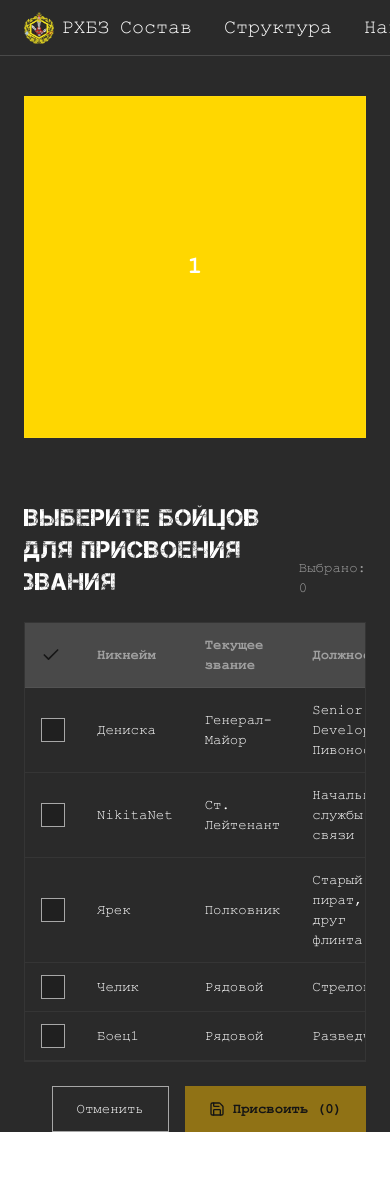
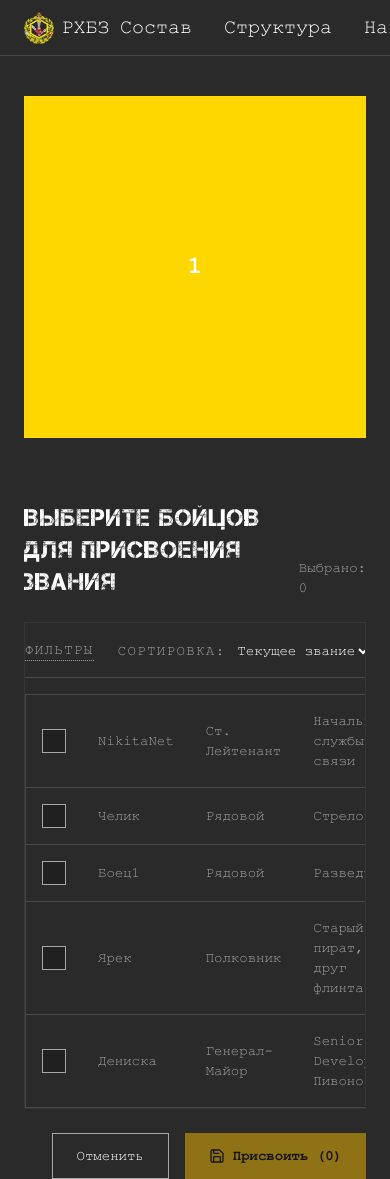
Before and after one commit to YupiSoftwarePunk/TacticalUnit, a Next.js app in the folder Client/: page /ranks/assign-rank/1 in a window 390 px wide. Shown: the top 1179 px of the page. Before the commit the page ends 1132 px from the top, so only its background shows below. Built offline with nearby package versions, Linux system fonts and the light colour scheme.

Commit message:
refactor assign-post and assign-rank pages

```diff
--- a/Client/src/app/posts/assign-post/[postName]/page.tsx
+++ b/Client/src/app/posts/assign-post/[postName]/page.tsx
@@ -1,59 +1,22 @@
 "use client";
 
 import { useState, useEffect } from "react";
+import React from "react";
+import { Check } from "lucide-react";
+
 import { MainHeader } from "@/components/Header/MainHeader";
 import { LoadingScreen, ErrorScreen } from "@/components/StatusScreens/Screens";
-import { Check, X, Save } from "lucide-react";
-import Link from "next/link";
-import React from "react";
+import UniversalTable, { ColumnConfig } from "@/widgets/universalList/universalTable";
+import { AssignInfoHeader } from "@/components/AssignScreens/AssignInfoHeader";
+import { AssignFooter } from "@/components/AssignScreens/AssignFooter";
 import { PostService } from "@/shared/api/services/postService";
 
-// TODO: В будущем нужно будет заменить моковые данные на реальные API вызовы к бэкенду для получения информации о наградах и юнитах, а также для назначения наград юнитам. Сейчас же мы используем статические данные для демонстрации интерфейса и логики работы страницы.
-// Разбить страницу на компоненты
-// Заменить рендер таблицы с данными на вызов универсального компонента таблицы
-
 const MOCK_UNITS_DATA = [
-    {
-        discordId: "123456789",
-        nickname: "Дениска",
-        rank: "Генерал-Майор",
-        currentPost: "Senior Developer",
-        steamId: "632641236412378",
-    },
-    {
-        discordId: "987654321",
-        nickname: "NikitaNet",
-        rank: "Ст. Лейтенант",
-        currentPost: "Начальник службы связи",
-        steamId: "76561198000000002",
-    },
-    {
-        discordId: "555555555",
-        nickname: "Ярек",
-        rank: "Полковник",
-        currentPost: "Старый пират",
-        steamId: "76561198000000003",
-    },
-    {
-        discordId: "444444444",
-        nickname: "Челик",
-        rank: "Рядовой",
-        currentPost: "Стрелок",
-        steamId: "76561198000000004",
-    },
-    {
-        discordId: "333333333",
-        nickname: "Боец1",
-        rank: "Рядовой",
-        currentPost: "Разведчик",
-        steamId: "76561198000000005",
-    },
-];
-
-const COLUMNS_CONFIG = [
-    { key: "nickname", label: "Никнейм", sortable: false, filterable: true },
-    { key: "rank", label: "Звание", sortable: true, filterable: true },
-    { key: "currentPost", label: "Текущая должность", sortable: false, filterable: true },
+    { discordId: "123456789", nickname: "Дениска", rank: "Генерал-Майор", currentPost: "Senior Developer", steamId: "632641236412378" },
+    { discordId: "987654321", nickname: "NikitaNet", rank: "Ст. Лейтенант", currentPost: "Начальник службы связи", steamId: "76561198000000002" },
+    { discordId: "555555555", nickname: "Ярек", rank: "Полковник", currentPost: "Старый пират", steamId: "76561198000000003" },
+    { discordId: "444444444", nickname: "Челик", rank: "Рядовой", currentPost: "Стрелок", steamId: "76561198000000004" },
+    { discordId: "333333333", nickname: "Боец1", rank: "Рядовой", currentPost: "Разведчик", steamId: "76561198000000005" },
 ];
 
 export default function AssignPostPage({ params }: { params: Promise<{ postName: string }> }) {
@@ -68,11 +31,8 @@ export default function AssignPostPage({ params }: { params: Promise<{ postName:
         const fetchData = async () => {
             try {
                 setLoading(true);
-                // позже тут будет API вызов
-                // const postData = await PostService.getById(postId);
-                // setPost(postData);
-
-                const mockPost: IPost = {
+                // Имитация API вызова
+                const mockPost = {
                     Id: 1,
                     Name: postName || "Офицер",
                     Description: "Должность офицера",
@@ -105,7 +65,8 @@ export default function AssignPostPage({ params }: { params: Promise<{ postName:
         const newSelected = new Set(selectedUnits);
         if (newSelected.has(discordId)) {
             newSelected.delete(discordId);
-        } else {
+        }
+        else {
             newSelected.add(discordId);
         }
         setSelectedUnits(newSelected);
@@ -113,17 +74,9 @@ export default function AssignPostPage({ params }: { params: Promise<{ postName:
 
     const handleAssign = async () => {
         if (!post || selectedUnits.size === 0) return;
-
         try {
             setIsSaving(true);
-            // позже тут будут API вызовы
-            // for (const unitDiscordId of selectedUnits) {
-            //     await PostService.assignToUnit(post.Id, {
-            //         method: 'POST',
-            //         body: JSON.stringify({ unitId: unitDiscordId })
-            //     });
-            // }
-
+            // Имитация POST запроса
             await new Promise(resolve => setTimeout(resolve, 1000));
             setIsSaving(false);
             setSelectedUnits(new Set());
@@ -132,6 +85,33 @@ export default function AssignPostPage({ params }: { params: Promise<{ postName:
             setError("Ошибка при назначении должности");
             setIsSaving(false);
         }
+    };
+
+    const tableColumns: ColumnConfig[] = [
+        {
+            key: "selection",
+            label: "Выбор",
+            sortable: false,
+            filterable: false,
+            className: "w-12",
+            render: (_, item: any) => (
+                <button
+                    onClick={() => toggleUnitSelection(item.discordId)}
+                    className="flex items-center justify-center w-6 h-6 border border-border-secondary bg-bg-dark hover:bg-bg-accent hover:text-black transition-colors"
+                >
+                    {selectedUnits.has(item.discordId) && (
+                        <Check className="w-4 h-4" />
+                    )}
+                </button>
+            )
+        },
+        { key: "nickname", label: "Никнейм", sortable: false, filterable: true },
+        { key: "rank", label: "Звание", sortable: true, filterable: true },
+        { key: "currentPost", label: "Текущая должность", sortable: false, filterable: true },
+    ];
+
+    const handleExport = (data: any[]) => {
+        console.log("Экспорт данных:", data);
     };
 
     if (loading) return <LoadingScreen />;
@@ -143,9 +123,11 @@ export default function AssignPostPage({ params }: { params: Promise<{ postName:
             <MainHeader />
             <div className="flex flex-1 w-full bg-bg-primary transition-colors duration-300">
                 <div className="max-w-[1200px] mx-auto pt-10 px-6 w-full animate-in fade-in duration-500">
-                    <div className="mb-12">
-                        <div className="flex gap-8 mb-8">
-                            <div className="w-full md:w-[200px] shrink-0">
+
+                    <AssignInfoHeader
+                        title={post.Name}
+                        description={post.Description}
+                        mediaNode={
                             <div
                                 className="relative aspect-square border border-black/10 dark:border-white/5 flex items-center justify-center flex-col gap-4"
                                 style={{ backgroundColor: post.Color }}
@@ -154,21 +136,8 @@ export default function AssignPostPage({ params }: { params: Promise<{ postName:
                                     {post.Name}
                                 </div>
                             </div>
-                            </div>
-                            <div className="flex-1">
-                                <div className="border border-black/10 dark:border-white/5 bg-gray-100 dark:bg-[#1a1a1a] p-4 mb-4">
-                                    <h1 className="text-accent font-text-bold uppercase tracking-wider text-lg">
-                                        {post.Name}
-                                    </h1>
-                                </div>
-                                <div className="border border-black/10 dark:border-white/5 bg-gray-100 dark:bg-[#1a1a1a] p-4">
-                                    <p className="text-black dark:text-text-primary font-text text-sm leading-relaxed">
-                                        {post.Description}
-                                    </p>
-                                </div>
-                            </div>
-                        </div>
-                    </div>
+                        }
+                    />
 
                     <div className="mt-16">
                         <div className="flex justify-between items-end mb-6">
@@ -181,69 +150,21 @@ export default function AssignPostPage({ params }: { params: Promise<{ postName:
                         </div>
 
                         <div className="border border-black/10 dark:border-white/5 overflow-hidden mb-6">
-                            <table className="w-full">
-                                <thead className="bg-bg-secondary border-b border-black/10 dark:border-white/5">
-                                    <tr>
-                                        <th className="w-12 px-4 py-3">
-                                            <Check className="w-5 h-5" />
-                                        </th>
-                                        {COLUMNS_CONFIG.map((col) => (
-                                            <th
-                                                key={col.key}
-                                                className="px-4 py-3 text-left font-text-bold text-text-secondary text-sm"
-                                            >
-                                                {col.label}
-                                            </th>
-                                        ))}
-                                    </tr>
-                                </thead>
-                                <tbody>
-                                    {MOCK_UNITS_DATA.map((unit) => (
-                                        <tr
-                                            key={unit.discordId}
-                                            className="border-b border-black/10 dark:border-white/5 hover:bg-bg-secondary transition-colors"
-                                        >
-                                            <td className="w-12 px-4 py-3">
-                                                <button
-                                                    onClick={() => toggleUnitSelection(unit.discordId)}
-                                                    className="flex items-center justify-center w-6 h-6 border border-border-secondary bg-bg-dark hover:bg-bg-accent hover:text-black transition-colors"
-                                                >
-                                                    {selectedUnits.has(unit.discordId) && (
-                                                        <Check className="w-4 h-4" />
-                                                    )}
-                                                </button>
-                                            </td>
-                                            <td className="px-4 py-3 text-text-primary font-text text-sm">
-                                                {unit.nickname}
-                                            </td>
-                                            <td className="px-4 py-3 text-text-primary font-text text-sm">
-                                                {unit.rank}
-                                            </td>
-                                            <td className="px-4 py-3 text-text-primary font-text text-sm">
-                                                {unit.currentPost}
-                                            </td>
-                                        </tr>
-                                    ))}
-                                </tbody>
-                            </table>
+                            <UniversalTable
+                                data={MOCK_UNITS_DATA}
+                                columns={tableColumns}
+                                onExport={handleExport}
+                                defaultSort={{ key: "rank", direction: "desc" }}
+                            />
                         </div>
 
-                        <div className="flex gap-4 justify-end">
-                            <Link
-                                href={`/posts/${postName}`}
-                                className="px-6 py-3 border border-border-secondary hover:bg-bg-secondary transition-colors font-text text-sm text-text-primary"
-                            >
-                                Отменить
-                            </Link>
-                            <button
-                                onClick={handleAssign}
-                                disabled={selectedUnits.size === 0 || isSaving}
-                                className="px-6 py-3 bg-accent text-black font-text-bold text-sm hover:bg-accent/80 transition-colors disabled:opacity-50 disabled:cursor-not-allowed flex gap-2 items-center"
-                            >
-                                <Save className="w-4 h-4" />
-                                Назначить ({selectedUnits.size})
-                            </button>
-                        </div>
+                        <AssignFooter
+                            cancelUrl={`/posts/${postName}`}
+                            onAssign={handleAssign}
+                            selectedCount={selectedUnits.size}
+                            isSaving={isSaving}
+                            buttonText="Назначить"
+                        />
                     </div>
                 </div>
             </div>
--- a/Client/src/app/ranks/assign-rank/[rankName]/page.tsx
+++ b/Client/src/app/ranks/assign-rank/[rankName]/page.tsx
@@ -1,59 +1,22 @@
 "use client";
 
 import { useState, useEffect } from "react";
+import React from "react";
+import { Check } from "lucide-react";
+
 import { MainHeader } from "@/components/Header/MainHeader";
 import { LoadingScreen, ErrorScreen } from "@/components/StatusScreens/Screens";
-import { Check, X, Save } from "lucide-react";
-import Link from "next/link";
-import React from "react";
+import UniversalTable, { ColumnConfig } from "@/widgets/universalList/universalTable";
+import { AssignInfoHeader } from "@/components/AssignScreens/AssignInfoHeader";
+import { AssignFooter } from "@/components/AssignScreens/AssignFooter";
 import { RankService } from "@/shared/api/services/RankService";
 
-// TODO: В будущем нужно будет заменить моковые данные на реальные API вызовы к бэкенду для получения информации о наградах и юнитах, а также для назначения наград юнитам. Сейчас же мы используем статические данные для демонстрации интерфейса и логики работы страницы.
-// Разбить страницу на компоненты
-// Заменить рендер таблицы с данными на вызов универсального компонента таблицы
-
 const MOCK_UNITS_DATA = [
-    {
-        discordId: "123456789",
-        nickname: "Дениска",
-        currentRank: "Генерал-Майор",
-        roles: ["Senior Developer", "Пивонос"],
-        steamId: "632641236412378",
-    },
-    {
-        discordId: "987654321",
-        nickname: "NikitaNet",
-        currentRank: "Ст. Лейтенант",
-        roles: ["Начальник службы связи"],
-        steamId: "76561198000000002",
-    },
-    {
-        discordId: "555555555",
-        nickname: "Ярек",
-        currentRank: "Полковник",
-        roles: ["Старый пират", "друг флинта"],
-        steamId: "76561198000000003",
-    },
-    {
-        discordId: "444444444",
-        nickname: "Челик",
-        currentRank: "Рядовой",
-        roles: ["Стрелок"],
-        steamId: "76561198000000004",
-    },
-    {
-        discordId: "333333333",
-        nickname: "Боец1",
-        currentRank: "Рядовой",
-        roles: ["Разведчик"],
-        steamId: "76561198000000005",
-    },
-];
-
-const COLUMNS_CONFIG = [
-    { key: "nickname", label: "Никнейм", sortable: false, filterable: true },
-    { key: "currentRank", label: "Текущее звание", sortable: true, filterable: true },
-    { key: "roles", label: "Должность", sortable: false, filterable: true },
+    { discordId: "123456789", nickname: "Дениска", currentRank: "Генерал-Майор", roles: ["Senior Developer", "Пивонос"], steamId: "632641236412378" },
+    { discordId: "987654321", nickname: "NikitaNet", currentRank: "Ст. Лейтенант", roles: ["Начальник службы связи"], steamId: "76561198000000002" },
+    { discordId: "555555555", nickname: "Ярек", currentRank: "Полковник", roles: ["Старый пират", "друг флинта"], steamId: "76561198000000003" },
+    { discordId: "444444444", nickname: "Челик", currentRank: "Рядовой", roles: ["Стрелок"], steamId: "76561198000000004" },
+    { discordId: "333333333", nickname: "Боец1", currentRank: "Рядовой", roles: ["Разведчик"], steamId: "76561198000000005" },
 ];
 
 export default function AssignRankPage({ params }: { params: Promise<{ rankName: string }> }) {
@@ -68,11 +31,8 @@ export default function AssignRankPage({ params }: { params: Promise<{ rankName:
         const fetchData = async () => {
             try {
                 setLoading(true);
-                // позже тута будет API вызов
-                // const rankData = await RankService.getById(rankId);
-                // setRank(rankData);
-
-                const mockRank: IRank = {
+                // Имитация API вызова
+                const mockRank = {
                     Id: 1,
                     Name: rankName || "Генерал-Майор",
                     Color: "#FFD700",
@@ -96,8 +56,7 @@ export default function AssignRankPage({ params }: { params: Promise<{ rankName:
         const newSelected = new Set(selectedUnits);
         if (newSelected.has(discordId)) {
             newSelected.delete(discordId);
-        }
-        else {
+        } else {
             newSelected.add(discordId);
         }
         setSelectedUnits(newSelected);
@@ -105,17 +64,9 @@ export default function AssignRankPage({ params }: { params: Promise<{ rankName:
 
     const handleAssign = async () => {
         if (!rank || selectedUnits.size === 0) return;
-
         try {
             setIsSaving(true);
-            // позже тут тоже будут API вызовы
-            // for (const unitDiscordId of selectedUnits) {
-            //     await RankService.assignToUnit(rank.Id, {
-            //         method: 'POST',
-            //         body: JSON.stringify({ unitId: unitDiscordId })
-            //     });
-            // }
-
+            // Имитация POST запроса
             await new Promise(resolve => setTimeout(resolve, 1000));
             setIsSaving(false);
             setSelectedUnits(new Set());
@@ -124,6 +75,39 @@ export default function AssignRankPage({ params }: { params: Promise<{ rankName:
             setError("Ошибка при присвоении звания");
             setIsSaving(false);
         }
+    };
+
+    const tableColumns: ColumnConfig[] = [
+        {
+            key: "selection",
+            label: "Выбор",
+            sortable: false,
+            filterable: false,
+            className: "w-12",
+            render: (_, item: any) => (
+                <button
+                    onClick={() => toggleUnitSelection(item.discordId)}
+                    className="flex items-center justify-center w-6 h-6 border border-border-secondary bg-bg-dark hover:bg-bg-accent hover:text-black transition-colors"
+                >
+                    {selectedUnits.has(item.discordId) && (
+                        <Check className="w-4 h-4" />
+                    )}
+                </button>
+            )
+        },
+        { key: "nickname", label: "Никнейм", sortable: false, filterable: true },
+        { key: "currentRank", label: "Текущее звание", sortable: true, filterable: true },
+        {
+            key: "roles",
+            label: "Должность",
+            sortable: false,
+            filterable: true,
+            render: (roles: string[]) => roles.join(", ")
+        },
+    ];
+
+    const handleExport = (data: any[]) => {
+        console.log("Экспорт данных:", data);
     };
 
     if (loading) return <LoadingScreen />;
@@ -135,9 +119,11 @@ export default function AssignRankPage({ params }: { params: Promise<{ rankName:
             <MainHeader />
             <div className="flex flex-1 w-full bg-bg-primary transition-colors duration-300">
                 <div className="max-w-[1200px] mx-auto pt-10 px-6 w-full animate-in fade-in duration-500">
-                    <div className="mb-12">
-                        <div className="flex gap-8 mb-8">
-                            <div className="w-full md:w-[200px] shrink-0">
+
+                    <AssignInfoHeader
+                        title={rank.Name}
+                        description={`Количество до повышения: ${rank.CounterToReach}`}
+                        mediaNode={
                             <div
                                 className="relative aspect-square border border-black/10 dark:border-white/5 flex items-center justify-center flex-col gap-4"
                                 style={{ backgroundColor: rank.Color }}
@@ -146,19 +132,8 @@ export default function AssignRankPage({ params }: { params: Promise<{ rankName:
                                     {rank.Name}
                                 </div>
                             </div>
-                            </div>
-                            <div className="flex-1">
-                                <div className="border border-black/10 dark:border-white/5 bg-gray-100 dark:bg-[#1a1a1a] p-4">
-                                    <h1 className="text-accent font-text-bold uppercase tracking-wider text-lg mb-2">
-                                        {rank.Name}
-                                    </h1>
-                                    <p className="text-text-secondary font-text text-sm">
-                                        Количество до повышения: {rank.CounterToReach}
-                                    </p>
-                                </div>
-                            </div>
-                        </div>
-                    </div>
+                        }
+                    />
 
                     <div className="mt-16">
                         <div className="flex justify-between items-end mb-6">
@@ -171,69 +146,21 @@ export default function AssignRankPage({ params }: { params: Promise<{ rankName:
                         </div>
 
                         <div className="border border-black/10 dark:border-white/5 overflow-hidden mb-6">
-                            <table className="w-full">
-                                <thead className="bg-bg-secondary border-b border-black/10 dark:border-white/5">
-                                    <tr>
-                                        <th className="w-12 px-4 py-3">
-                                            <Check className="w-5 h-5" />
-                                        </th>
-                                        {COLUMNS_CONFIG.map((col) => (
-                                            <th
-                                                key={col.key}
-                                                className="px-4 py-3 text-left font-text-bold text-text-secondary text-sm"
-                                            >
-                                                {col.label}
-                                            </th>
-                                        ))}
-                                    </tr>
-                                </thead>
-                                <tbody>
-                                    {MOCK_UNITS_DATA.map((unit) => (
-                                        <tr
-                                            key={unit.discordId}
-                                            className="border-b border-black/10 dark:border-white/5 hover:bg-bg-secondary transition-colors"
-                                        >
-                                            <td className="w-12 px-4 py-3">
-                                                <button
-                                                    onClick={() => toggleUnitSelection(unit.discordId)}
-                                                    className="flex items-center justify-center w-6 h-6 border border-border-secondary bg-bg-dark hover:bg-bg-accent hover:text-black transition-colors"
-                                                >
-                                                    {selectedUnits.has(unit.discordId) && (
-                                                        <Check className="w-4 h-4" />
-                                                    )}
-                                                </button>
-                                            </td>
-                                            <td className="px-4 py-3 text-text-primary font-text text-sm">
-                                                {unit.nickname}
-                                            </td>
-                                            <td className="px-4 py-3 text-text-primary font-text text-sm">
-                                                {unit.currentRank}
-                                            </td>
-                                            <td className="px-4 py-3 text-text-primary font-text text-sm">
-                                                {unit.roles.join(", ")}
-                                            </td>
-                                        </tr>
-                                    ))}
-                                </tbody>
-                            </table>
+                            <UniversalTable
+                                data={MOCK_UNITS_DATA}
+                                columns={tableColumns}
+                                onExport={handleExport}
+                                defaultSort={{ key: "currentRank", direction: "desc" }}
+                            />
                         </div>
 
-                        <div className="flex gap-4 justify-end">
-                            <Link
-                                href={`/ranks/${rankName}`}
-                                className="px-6 py-3 border border-border-secondary hover:bg-bg-secondary transition-colors font-text text-sm text-text-primary"
-                            >
-                                Отменить
-                            </Link>
-                            <button
-                                onClick={handleAssign}
-                                disabled={selectedUnits.size === 0 || isSaving}
-                                className="px-6 py-3 bg-accent text-black font-text-bold text-sm hover:bg-accent/80 transition-colors disabled:opacity-50 disabled:cursor-not-allowed flex gap-2 items-center"
-                            >
-                                <Save className="w-4 h-4" />
-                                Присвоить ({selectedUnits.size})
-                            </button>
-                        </div>
+                        <AssignFooter
+                            cancelUrl={`/ranks/${rankName}`}
+                            onAssign={handleAssign}
+                            selectedCount={selectedUnits.size}
+                            isSaving={isSaving}
+                            buttonText="Присвоить"
+                        />
                     </div>
                 </div>
             </div>
```
Lines whose indentation alone changed are shown as unchanged.
